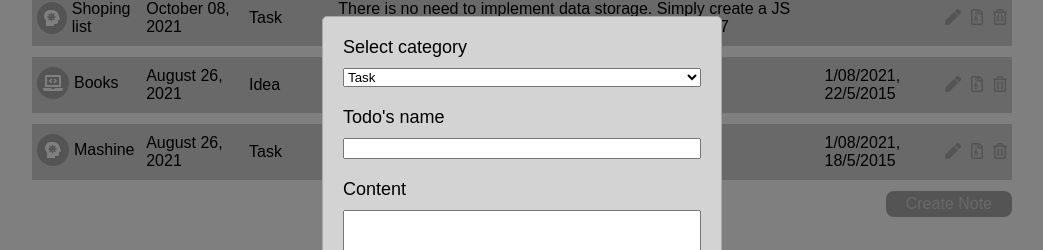
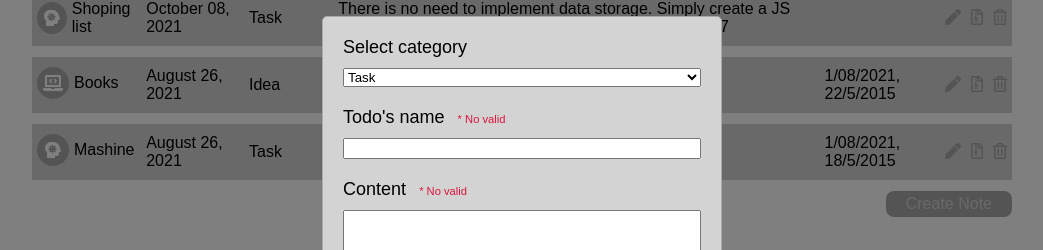
Before and after one commit to OKuts/radency-2, a React (Create React App) app: page / in a window 1280 px wide. Both pictures are taken after a click on the button "Create Note". Shown: the part 204-454 px from the top of the page, without its empty margins (118-1161 px from the left). Built offline with nearby package versions, Linux system fonts and the light colour scheme.

Commit message:
feat: add form validation

```diff
--- a/src/App.jsx
+++ b/src/App.jsx
@@ -1,7 +1,7 @@
 import './App.css';
 import {Table} from './components/table/Table';
 import {statisticsTableData, todoTableData} from './data/todoTableData';
-import {ModalEditForm} from './components/ModalEditForm';
+import {ModalEditForm} from './components/modalForm/ModalEditForm';
 import {Button} from './components/Button';
 
 const App = () => {
--- a/src/components/Button.jsx
+++ b/src/components/Button.jsx
@@ -9,7 +9,7 @@ export const Button = (props) => {
 
   const onButton = (e) => {
     e.preventDefault();
-    dispatch(setCurrentTodoId(0 ));
+    dispatch(setCurrentTodoId('0' ));
   }
 
   return (
--- a/src/components/ButtonWrapper.styles.jsx
+++ b/src/components/ButtonWrapper.styles.jsx
@@ -18,5 +18,8 @@ export const ButtonWrapper = styled.div`
       color: #555;
     }
 
+    &:disabled {
+      cursor: not-allowed;
+    }
   }
 `;
--- a/src/components/ModalEditForm.jsx
+++ b/src/components/modalForm/ModalEditForm.jsx
@@ -1,23 +1,28 @@
+import {useEffect, useState} from 'react';
 import {useDispatch, useSelector} from 'react-redux';
 
-import {categories} from '../data/data';
+import {categories} from '../../data/data';
 
 import {ModalWrapper} from './ModalWrapper.styles';
-import {ButtonWrapper} from './ButtonWrapper.styles';
+import {ButtonWrapper} from '../ButtonWrapper.styles';
 
 import {
   addNewTodo, changeCurrentCategoryId, changeCurrentContent, changeCurrentName, cleanCurrentTodo, editTodo,
-} from '../toolkitStore/todosSlice';
-import {changeStatistics} from '../toolkitStore/statisticsSlice';
+} from '../../toolkitStore/todosSlice';
+import {changeStatistics} from '../../toolkitStore/statisticsSlice';
+
 
 export const ModalEditForm = ({data}) => {
   const dispatch = useDispatch();
   const currentTodo = useSelector(state => state.todosSlice.currentTodo);
 
+  const [isNameValid, setIsNameValid] = useState(!(currentTodo.id === '0') );
+  const [isContentValid, setIsContentValid] = useState(!(currentTodo.id === '0'));
+
   const submitForm = (e, categoryId) => {
     e.preventDefault();
     e.stopPropagation();
-    if (currentTodo.id) {
+    if (currentTodo.id !== '0') {
       dispatch(editTodo(currentTodo.id));
     } else {
       dispatch(changeStatistics({categoryId, active: 1, total: 1}));
@@ -30,17 +35,25 @@ export const ModalEditForm = ({data}) => {
     switch (el.id) {
       case 'name':
         dispatch(changeCurrentName(el.value));
+        setIsNameValid(el.value.length > 4 );
         break;
       case 'content':
         dispatch(changeCurrentContent(el.value));
+        setIsContentValid(el.value.length > 10 );
         break;
       case 'category':
         dispatch(changeCurrentCategoryId(el.value));
         break;
       default:
     }
+  }
 
-  }
+  useEffect(() => {
+    const flag = currentTodo.id === '0';
+    setIsNameValid(!flag);
+    setIsContentValid(!flag);
+  }, [currentTodo.id]);
+
   return (
     <ModalWrapper
       display={currentTodo.id >= 0 ? 'flex' : 'none'}
@@ -54,21 +67,26 @@ export const ModalEditForm = ({data}) => {
           {Object.keys(categories).map(item => <option key={item} value={item}>{categories[item].name}</option>)}
         </select>
 
-        <label htmlFor="name">Todo's name</label>
+        <label htmlFor='name'>Todo's name
+          {!isNameValid && <span> * No valid</span>}
+        </label>
         <input
-          id="name"
+          id='name'
           onChange={(e) => changeForm(e.target)}
           value={currentTodo.name}/>
-        <label htmlFor="content">Content</label>
+        <label htmlFor='content'>Content
+          {!isContentValid && <span> * No valid</span>}
+        </label>
         <textarea
           onChange={(e) => changeForm(e.target)}
           value={currentTodo.content}
-          id="content">
-
+          id='content'>
         </textarea>
         <ButtonWrapper>
-          <button onClick={(e) => submitForm(e, currentTodo.categoryId)}>
-            {currentTodo.id !== 0 ? 'Update todo' : 'Add todo'}
+          <button
+            disabled={!isNameValid || !isContentValid}
+            onClick={(e) => submitForm(e, currentTodo.categoryId)}>
+            {currentTodo.id !== '0' ? 'Update todo' : 'Add todo'}
           </button>
         </ButtonWrapper>
       </form>
--- a/src/components/ModalWrapper.styles.jsx
+++ b/src/components/modalForm/ModalWrapper.styles.jsx
@@ -21,6 +21,11 @@ export const ModalWrapper = styled.div`
     font-size: 18px;
     border-radius: 5px;
 
+    & label>span {
+      margin-left: 10px;
+      font-size: 0.7rem;
+      color: crimson;
+    }
     & select, input, textarea {
       margin: 10px 0 20px 0;
     }
--- a/src/toolkitStore/todosSlice.js
+++ b/src/toolkitStore/todosSlice.js
@@ -9,7 +9,7 @@ export const todosSlice = createSlice({
       isShowAllTodos: false,
       currentTodo: {
         categoryId: '0',
-        id: -1,
+        id: '-1',
         name: '',
         content: ''
       }
@@ -33,12 +33,12 @@ export const todosSlice = createSlice({
         state.currentTodo.categoryId = action.payload;
       },
       cleanCurrentTodo: state => {
-        state.currentTodo = {categoryId: '0', num: -1, name: '', content: ''}
+        state.currentTodo = {categoryId: '0', name: '', content: ''}
       },
       setCurrentTodoId: (state, action) => {
         const el = action.payload ? state.todos.filter(todo => todo.id === action.payload)[0] : null;
         state.currentTodo = {
-          id: el ? action.payload :  0,
+          id: el ? action.payload :  '0',
           categoryId: el ? el.categoryId : '0',
           name: el ? el.name : '',
           content: el ? el.content : '',
```
